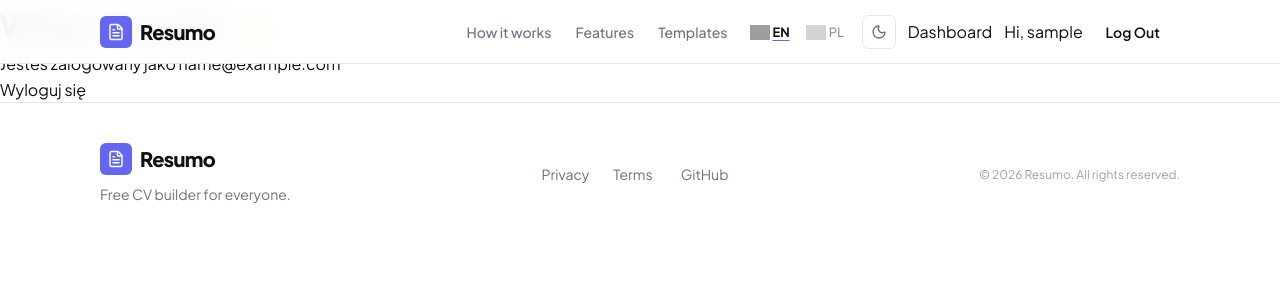
After one commit to Adsutori/Resumo, a Django app: page /users/dashboard/ in a window 1280 px wide. The commit adds this page. Shown: the top 300 px of the page. Run offline with Django 5.2, Linux system fonts and the light colour scheme; a user stored in the database is signed in; tables that the repository leaves empty hold one stand-in row (values such as "Sample post"); grey boxes are pictures that could not be loaded.

Commit message:
fix a few bugs

```diff
--- /dev/null
+++ b/Resumo/Users/templates/users/dashboard.html
@@ -0,0 +1,7 @@
+{% extends 'landing-layout.html' %}
+
+{% block content %}
+<h1>Witaj, {{ user.first_name }}! 👋</h1>
+<p>Jesteś zalogowany jako {{ user.email }}</p>
+<a href="{% url 'users:logout' %}">Wyloguj się</a>
+{% endblock %}
--- a/Resumo/Users/views.py
+++ b/Resumo/Users/views.py
@@ -5,10 +5,11 @@ from django.contrib                 import messages
 from django.utils                   import timezone
 from django.views.decorators.http   import require_POST
 
-from .models  import User
+
 from .forms   import RegisterForm, LoginForm, VerifyEmailForm, ResendVerificationForm
 from .utils   import send_verification_email
-
+from django.contrib.auth import get_user_model
+User = get_user_model()
 
 # ================================================================
 # REGISTER
@@ -19,7 +20,7 @@ def register_view(request):
     POST — validate, create inactive user, send verification email
     """
     if request.user.is_authenticated:
-        return redirect('dashboard')
+        return redirect('/')
 
     form = RegisterForm(request.POST or None)
 
@@ -57,7 +58,7 @@ def login_view(request):
     POST — authenticate, check verification, log in
     """
     if request.user.is_authenticated:
-        return redirect('dashboard')
+        return redirect('/')
 
     form = LoginForm(request.POST or None)
 
@@ -97,7 +98,7 @@ def login_view(request):
                 messages.success(request, f'Witaj, {user.nick}! 👋')
 
                 # Respect ?next= redirect param
-                next_url = request.GET.get('next') or 'dashboard'
+                next_url = request.GET.get('next') or '/'
                 return redirect(next_url)
 
     return render(request, 'users/login.html', {'form': form})
@@ -129,7 +130,7 @@ def verify_email_view(request):
 
     # If no email in session and user is already verified → dashboard
     if not email and request.user.is_authenticated and request.user.is_verified:
-        return redirect('dashboard')
+        return redirect('/')
 
     # If no email in session at all → send to register
     if not email:
--- a/Resumo/templates/landing-layout.html
+++ b/Resumo/templates/landing-layout.html
@@ -68,9 +68,18 @@
 
         <!-- CTA Buttons (desktop only) -->
         <div class="navbar__actions">
-          <!-- Django: {% if user.is_authenticated %} show dashboard {% else %} show login/signup {% endif %} -->
-          <a href="{% url 'users:login' %}"  class="btn btn--ghost" aria-label="Log in to your account"  data-i18n="nav_login">Log in</a>
-          <a href="{% url 'users:register' %}" class="btn btn--accent" aria-label="Sign up for free"        data-i18n="nav_signup">Sign up</a>
+          {% if user.is_authenticated %}
+            <ul class="nav-links" role="list">
+              <li><a href="/dashboard/">Dashboard</a></li>
+            </ul>
+            <div class="nav-actions">
+              <span class="nav-login">Hi, {{ user.nick }}</span>
+              <a href="{% url 'users:logout' %}" class="btn btn-primary">Log Out</a>
+            </div>
+          {% else %}
+            <a href="{% url 'users:login' %}"  class="btn btn--ghost" aria-label="Log in to your account"  data-i18n="nav_login">Log in</a>
+            <a href="{% url 'users:register' %}" class="btn btn--accent" aria-label="Sign up for free"        data-i18n="nav_signup">Sign up</a>
+          {% endif %}
         </div>
       </div>
 
```
